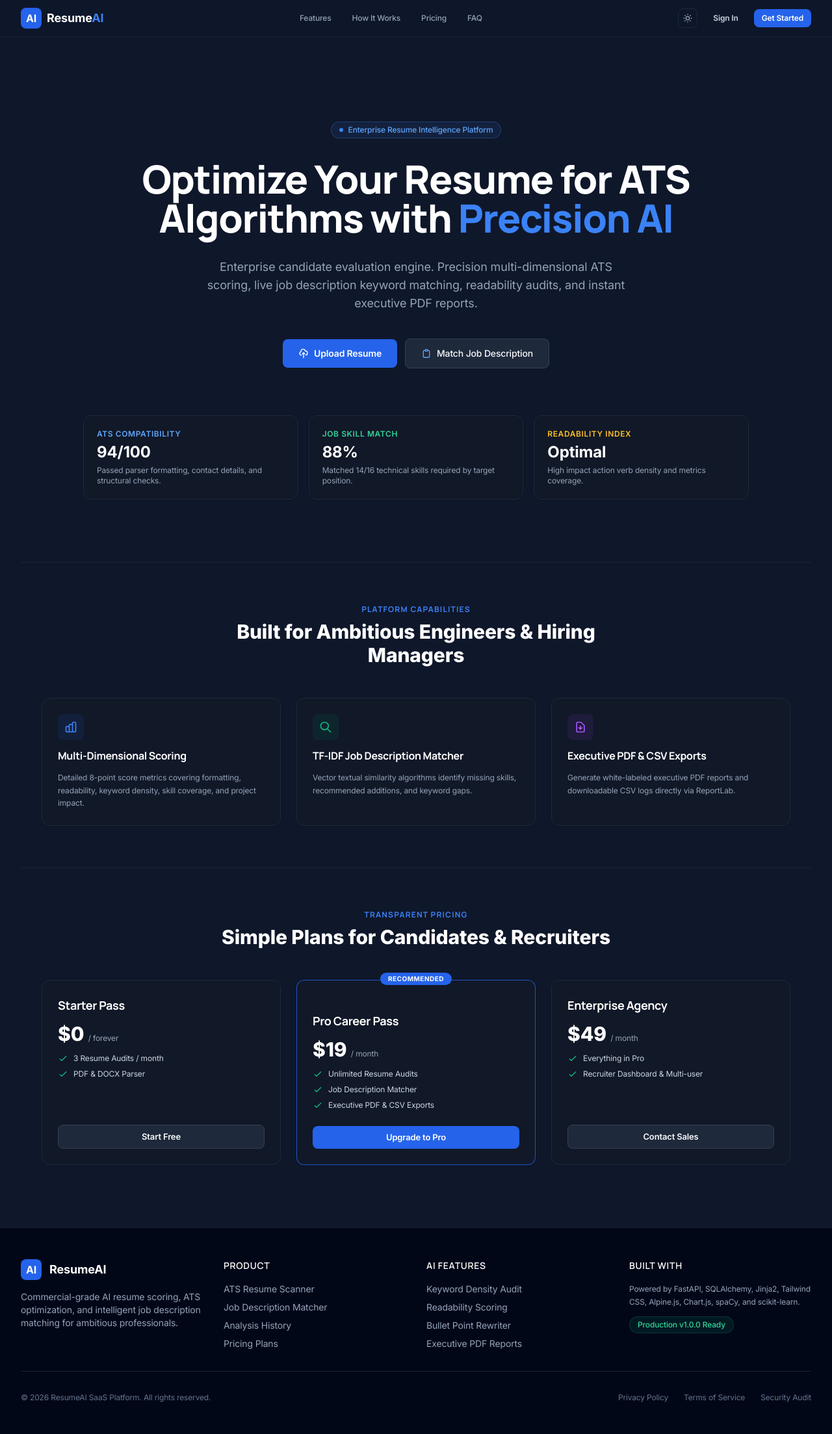
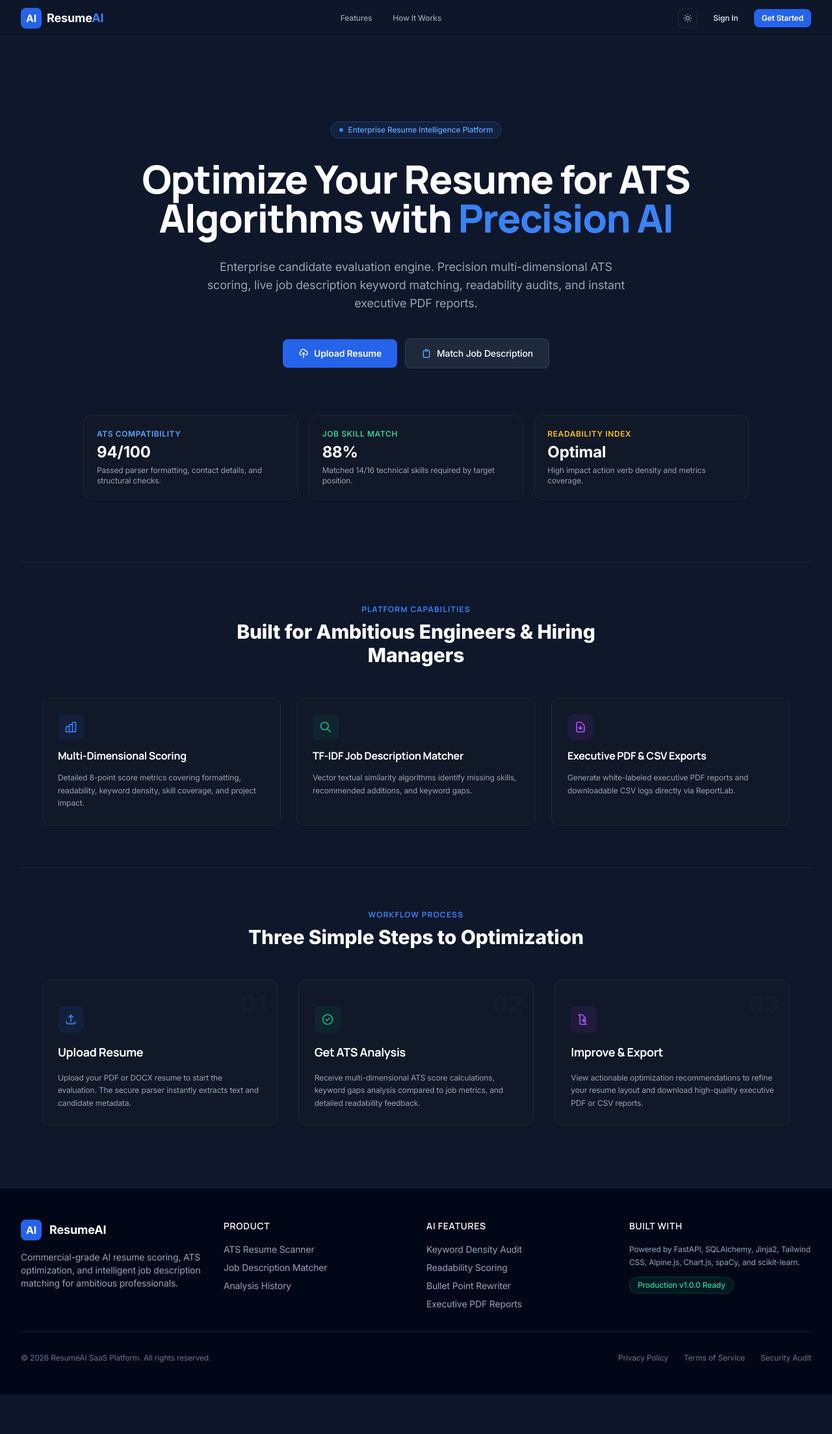
Before and after one commit to Vikki-2006/ATScope, a FastAPI app: page / in a window 1280 px wide. Shown: the whole page at 65% size. After the commit the page ends 2146 px from the top, so only its background shows below. Run offline with FastAPI, Linux system fonts and the light colour scheme; some libraries are stand-ins or nearby versions.

Commit message:
feat: replace pricing section with how it works and remove all pricing links

```diff
--- a/app/templates/components/footer.html
+++ b/app/templates/components/footer.html
@@ -22,7 +22,6 @@
           <li><a href="/upload" class="hover:text-blue-600 dark:hover:text-indigo-400 transition-colors">ATS Resume Scanner</a></li>
           <li><a href="/job-match" class="hover:text-blue-600 dark:hover:text-indigo-400 transition-colors">Job Description Matcher</a></li>
           <li><a href="/history" class="hover:text-blue-600 dark:hover:text-indigo-400 transition-colors">Analysis History</a></li>
-          <li><a href="/#pricing" class="hover:text-blue-600 dark:hover:text-indigo-400 transition-colors">Pricing Plans</a></li>
         </ul>
       </div>
 
--- a/app/templates/components/navbar.html
+++ b/app/templates/components/navbar.html
@@ -29,8 +29,6 @@
         <nav class="hidden md:flex items-center space-x-8 text-xs font-medium text-slate-500 dark:text-slate-400">
           <a href="/#features" class="hover:text-slate-900 dark:hover:text-white transition-colors">Features</a>
           <a href="/#how-it-works" class="hover:text-slate-900 dark:hover:text-white transition-colors">How It Works</a>
-          <a href="/#pricing" class="hover:text-slate-900 dark:hover:text-white transition-colors">Pricing</a>
-          <a href="/#faq" class="hover:text-slate-900 dark:hover:text-white transition-colors">FAQ</a>
         </nav>
       {% endif %}
 
--- a/app/templates/landing.html
+++ b/app/templates/landing.html
@@ -101,54 +101,50 @@
   </div>
 </section>
 
-<!-- Pricing Section -->
-<section id="pricing" class="py-16 border-t border-slate-200 dark:border-slate-800/80">
+<!-- How It Works Section -->
+<section id="how-it-works" class="py-16 border-t border-slate-200 dark:border-slate-800/80 scroll-mt-20">
   <div class="max-w-6xl mx-auto space-y-12">
     <div class="text-center max-w-2xl mx-auto">
-      <h2 class="text-xs font-bold text-blue-500 uppercase tracking-widest mb-2">Transparent Pricing</h2>
-      <p class="text-2xl sm:text-3xl font-extrabold text-slate-900 dark:text-white">Simple Plans for Candidates & Recruiters</p>
+      <h2 class="text-xs font-bold text-blue-500 uppercase tracking-widest mb-2">Workflow Process</h2>
+      <p class="text-2xl sm:text-3xl font-extrabold text-slate-900 dark:text-white">Three Simple Steps to Optimization</p>
     </div>
 
-    <div class="grid grid-cols-1 md:grid-cols-3 gap-6">
+    <div class="grid grid-cols-1 md:grid-cols-3 gap-8">
 
-      <div class="ent-card p-6 flex flex-col justify-between space-y-6">
-        <div>
-          <h3 class="text-lg font-bold text-slate-900 dark:text-white mb-1">Starter Pass</h3>
-          <div class="text-3xl font-extrabold text-slate-900 dark:text-white my-3">$0 <span class="text-xs font-normal text-slate-500 dark:text-slate-400">/ forever</span></div>
-          <ul class="space-y-2 text-xs text-slate-650 dark:text-slate-300">
-            <li class="flex items-center"><svg class="w-4 h-4 text-emerald-500 mr-2" fill="none" stroke="currentColor" viewBox="0 0 24 24"><path stroke-linecap="round" stroke-linejoin="round" stroke-width="2" d="M5 13l4 4L19 7"/></svg> 3 Resume Audits / month</li>
-            <li class="flex items-center"><svg class="w-4 h-4 text-emerald-500 mr-2" fill="none" stroke="currentColor" viewBox="0 0 24 24"><path stroke-linecap="round" stroke-linejoin="round" stroke-width="2" d="M5 13l4 4L19 7"/></svg> PDF & DOCX Parser</li>
-          </ul>
+      <!-- Step 1 -->
+      <div class="ent-card p-6 space-y-4 relative overflow-hidden">
+        <div class="absolute top-4 right-4 text-4xl font-extrabold text-slate-200/50 dark:text-slate-800/30">01</div>
+        <div class="w-10 h-10 rounded-lg bg-blue-600/10 text-blue-500 flex items-center justify-center">
+          <svg class="w-5 h-5" fill="none" stroke="currentColor" viewBox="0 0 24 24"><path stroke-linecap="round" stroke-linejoin="round" stroke-width="2" d="M4 16v1a3 3 0 003 3h10a3 3 0 003-3v-1m-4-8l-4-4m0 0L8 8m4-4v12"/></svg>
         </div>
-        <a href="/register" class="btn-secondary w-full py-2 text-[13px] text-center font-semibold block">Start Free</a>
+        <h3 class="text-lg font-bold text-slate-900 dark:text-white">Upload Resume</h3>
+        <p class="text-xs text-slate-505 dark:text-slate-400 leading-relaxed">
+          Upload your PDF or DOCX resume to start the evaluation. The secure parser instantly extracts text and candidate metadata.
+        </p>
       </div>
 
-      <div class="ent-card p-6 border-blue-600/80 flex flex-col justify-between space-y-6 relative">
-        <div class="absolute -top-3 left-1/2 -translate-x-1/2 px-3 py-0.5 rounded-full bg-blue-600 text-[10px] font-bold uppercase tracking-wider text-white">
-          Recommended
+      <!-- Step 2 -->
+      <div class="ent-card p-6 space-y-4 relative overflow-hidden">
+        <div class="absolute top-4 right-4 text-4xl font-extrabold text-slate-200/50 dark:text-slate-800/30">02</div>
+        <div class="w-10 h-10 rounded-lg bg-emerald-600/10 text-emerald-500 flex items-center justify-center">
+          <svg class="w-5 h-5" fill="none" stroke="currentColor" viewBox="0 0 24 24"><path stroke-linecap="round" stroke-linejoin="round" stroke-width="2" d="M9 12l2 2 4-4m6 2a9 9 0 11-18 0 9 9 0 0118 0z"/></svg>
         </div>
-        <div>
-          <h3 class="text-lg font-bold text-slate-900 dark:text-white mb-1">Pro Career Pass</h3>
-          <div class="text-3xl font-extrabold text-slate-900 dark:text-white my-3">$19 <span class="text-xs font-normal text-slate-500 dark:text-slate-400">/ month</span></div>
-          <ul class="space-y-2 text-xs text-slate-650 dark:text-slate-300">
-            <li class="flex items-center"><svg class="w-4 h-4 text-emerald-500 mr-2" fill="none" stroke="currentColor" viewBox="0 0 24 24"><path stroke-linecap="round" stroke-linejoin="round" stroke-width="2" d="M5 13l4 4L19 7"/></svg> Unlimited Resume Audits</li>
-            <li class="flex items-center"><svg class="w-4 h-4 text-emerald-500 mr-2" fill="none" stroke="currentColor" viewBox="0 0 24 24"><path stroke-linecap="round" stroke-linejoin="round" stroke-width="2" d="M5 13l4 4L19 7"/></svg> Job Description Matcher</li>
-            <li class="flex items-center"><svg class="w-4 h-4 text-emerald-500 mr-2" fill="none" stroke="currentColor" viewBox="0 0 24 24"><path stroke-linecap="round" stroke-linejoin="round" stroke-width="2" d="M5 13l4 4L19 7"/></svg> Executive PDF & CSV Exports</li>
-          </ul>
-        </div>
-        <a href="/register" class="btn-primary w-full py-2 text-[13px] text-center font-semibold block">Upgrade to Pro</a>
+        <h3 class="text-lg font-bold text-slate-900 dark:text-white">Get ATS Analysis</h3>
+        <p class="text-xs text-slate-550 dark:text-slate-400 leading-relaxed">
+          Receive multi-dimensional ATS score calculations, keyword gaps analysis compared to job metrics, and detailed readability feedback.
+        </p>
       </div>
 
-      <div class="ent-card p-6 flex flex-col justify-between space-y-6">
-        <div>
-          <h3 class="text-lg font-bold text-slate-900 dark:text-white mb-1">Enterprise Agency</h3>
-          <div class="text-3xl font-extrabold text-slate-900 dark:text-white my-3">$49 <span class="text-xs font-normal text-slate-500 dark:text-slate-400">/ month</span></div>
-          <ul class="space-y-2 text-xs text-slate-650 dark:text-slate-300">
-            <li class="flex items-center"><svg class="w-4 h-4 text-emerald-500 mr-2" fill="none" stroke="currentColor" viewBox="0 0 24 24"><path stroke-linecap="round" stroke-linejoin="round" stroke-width="2" d="M5 13l4 4L19 7"/></svg> Everything in Pro</li>
-            <li class="flex items-center"><svg class="w-4 h-4 text-emerald-500 mr-2" fill="none" stroke="currentColor" viewBox="0 0 24 24"><path stroke-linecap="round" stroke-linejoin="round" stroke-width="2" d="M5 13l4 4L19 7"/></svg> Recruiter Dashboard & Multi-user</li>
-          </ul>
+      <!-- Step 3 -->
+      <div class="ent-card p-6 space-y-4 relative overflow-hidden">
+        <div class="absolute top-4 right-4 text-4xl font-extrabold text-slate-200/50 dark:text-slate-800/30">03</div>
+        <div class="w-10 h-10 rounded-lg bg-purple-600/10 text-purple-500 flex items-center justify-center">
+          <svg class="w-5 h-5" fill="none" stroke="currentColor" viewBox="0 0 24 24"><path stroke-linecap="round" stroke-linejoin="round" stroke-width="2" d="M12 10v6m0 0l-3-3m3 3l3-3m2 8H7a2 2 0 01-2-2V5a2 2 0 01-2-2h5.586a1 1 0 01.707.293l5.414 5.414a1 1 0 01.293.707V19a2 2 0 01-2 2z"/></svg>
         </div>
-        <a href="/register" class="btn-secondary w-full py-2 text-[13px] text-center font-semibold block">Contact Sales</a>
+        <h3 class="text-lg font-bold text-slate-900 dark:text-white">Improve & Export</h3>
+        <p class="text-xs text-slate-550 dark:text-slate-400 leading-relaxed">
+          View actionable optimization recommendations to refine your resume layout and download high-quality executive PDF or CSV reports.
+        </p>
       </div>
 
     </div>
```
